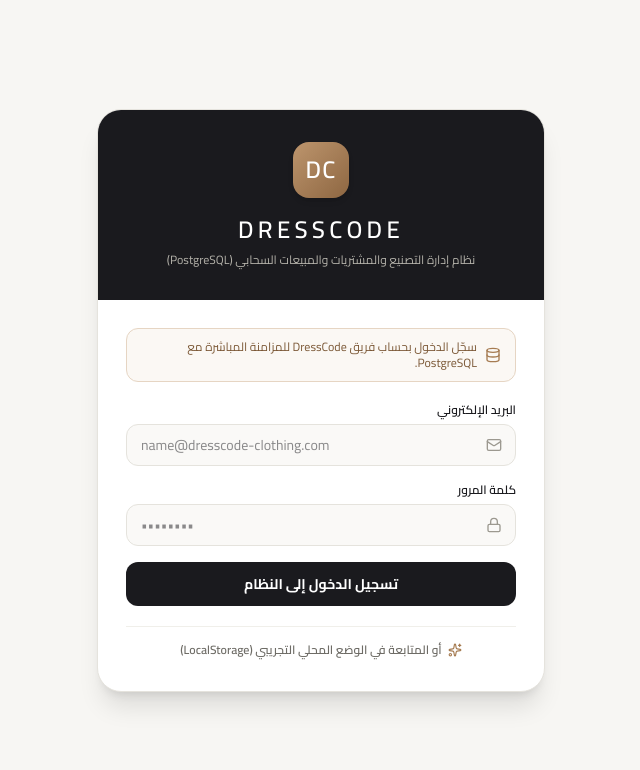
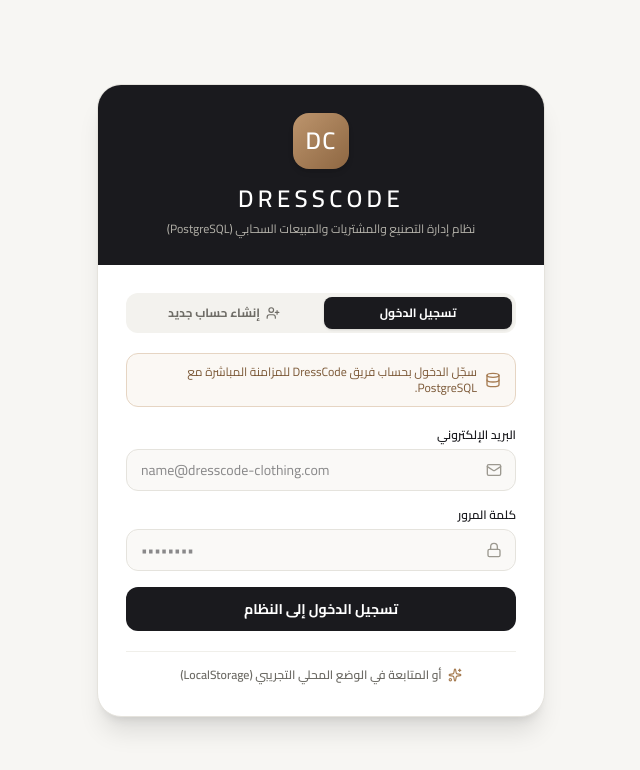
Before and after one commit to hsileem85/dresscode-erp, a React (Vite) app: page / in a window 1280 px wide. Shown: the top 770 px of the page, without its empty margins (350-990 px from the left). Built offline with nearby package versions, Linux system fonts and the light colour scheme; no server answers; a web font is replaced by a local one.

Commit message:
Add self-service Sign Up tab directly inside DressCode ERP login screen

```diff
--- a/src/components/auth/LoginScreen.tsx
+++ b/src/components/auth/LoginScreen.tsx
@@ -1,5 +1,5 @@
 import React, { useState } from 'react';
-import { Database, Lock, Mail, Sparkles } from 'lucide-react';
+import { CheckCircle2, Database, Lock, Mail, Sparkles, UserPlus } from 'lucide-react';
 import { supabase } from '../../lib/supabase';
 
 interface LoginScreenProps {
@@ -7,27 +7,59 @@ interface LoginScreenProps {
 }
 
 export const LoginScreen: React.FC<LoginScreenProps> = ({ onContinueOffline }) => {
+  const [mode, setMode] = useState<'signin' | 'signup'>('signin');
   const [email, setEmail] = useState('');
   const [password, setPassword] = useState('');
   const [loading, setLoading] = useState(false);
   const [error, setError] = useState<string | null>(null);
+  const [info, setInfo] = useState<string | null>(null);
 
   const handleSubmit = async (e: React.FormEvent) => {
     e.preventDefault();
     if (!supabase) return;
     setLoading(true);
     setError(null);
+    setInfo(null);
     try {
+      if (mode === 'signup') {
+        if (password.length < 6) {
+          setError('يجب أن تكون كلمة المرور 6 أحرف على الأقل.');
+          return;
+        }
+        const { data, error: signUpError } = await supabase.auth.signUp({
+          email: email.trim(),
+          password,
+        });
+        if (signUpError) {
+          setError(signUpError.message);
+          return;
+        }
+        if (data.session) {
+          // Signed in automatically (email confirmation disabled)
+          return;
+        }
+        setInfo(
+          'تم إنشاء الحساب بنجاح! افتح بريدك الإلكتروني واضغط على رابط التفعيل من Supabase، ثم عد وسجّل الدخول.'
+        );
+        setMode('signin');
+      } else {
         const { error: authError } = await supabase.auth.signInWithPassword({
           email: email.trim(),
           password,
         });
         if (authError) {
+          if (authError.message === 'Invalid login credentials') {
             setError(
-          authError.message === 'Invalid login credentials'
-            ? 'البريد الإلكتروني أو كلمة المرور غير صحيحة.'
-            : authError.message
+              'البريد الإلكتروني أو كلمة المرور غير صحيحة. إذا لم تنشئ حساباً بعد، اختر "إنشاء حساب جديد".'
             );
+          } else if (authError.message.toLowerCase().includes('email not confirmed')) {
+            setError(
+              'يرجى تفعيل حسابك أولاً من خلال الضغط على رابط التفعيل المرسل إلى بريدك الإلكتروني.'
+            );
+          } else {
+            setError(authError.message);
+          }
+        }
       }
     } catch {
       setError('تعذر الاتصال بخادم Supabase.');
@@ -39,8 +71,8 @@ export const LoginScreen: React.FC<LoginScreenProps> = ({ onContinueOffline }) =
   return (
     <div className="min-h-screen bg-[#F7F6F3] flex items-center justify-center p-4">
       <div className="w-full max-w-md bg-white rounded-3xl border border-[#E5E3DD] shadow-xl overflow-hidden">
-        <div className="bg-[#1A1A1E] text-white px-8 py-8 text-center">
-          <div className="w-14 h-14 mx-auto rounded-2xl bg-gradient-to-br from-[#BD956D] to-[#8E6742] flex items-center justify-center shadow-md mb-4">
+        <div className="bg-[#1A1A1E] text-white px-8 py-7 text-center">
+          <div className="w-14 h-14 mx-auto rounded-2xl bg-gradient-to-br from-[#BD956D] to-[#8E6742] flex items-center justify-center shadow-md mb-3.5">
             <span
               className="text-white text-2xl font-semibold tracking-wider"
               style={{ fontFamily: 'var(--font-display)' }}
@@ -60,10 +92,55 @@ export const LoginScreen: React.FC<LoginScreenProps> = ({ onContinueOffline }) =
         </div>
 
         <div className="p-7 space-y-5">
+          {/* Sign In / Sign Up Switch */}
+          <div className="grid grid-cols-2 gap-1.5 rounded-xl bg-[#F3F2EE] p-1">
+            <button
+              type="button"
+              onClick={() => {
+                setMode('signin');
+                setError(null);
+              }}
+              className={`py-2 rounded-lg text-xs font-bold transition-all cursor-pointer ${
+                mode === 'signin'
+                  ? 'bg-[#1A1A1E] text-white shadow-sm'
+                  : 'text-[#6E6C66] hover:text-[#1A1A1E]'
+              }`}
+            >
+              تسجيل الدخول
+            </button>
+            <button
+              type="button"
+              onClick={() => {
+                setMode('signup');
+                setError(null);
+                setInfo(null);
+              }}
+              className={`py-2 rounded-lg text-xs font-bold transition-all cursor-pointer inline-flex items-center justify-center gap-1.5 ${
+                mode === 'signup'
+                  ? 'bg-[#A67C52] text-white shadow-sm'
+                  : 'text-[#6E6C66] hover:text-[#1A1A1E]'
+              }`}
+            >
+              <UserPlus className="w-3.5 h-3.5" />
+              <span>إنشاء حساب جديد</span>
+            </button>
+          </div>
+
           <div className="flex items-center gap-2 text-xs text-[#7B5836] bg-[#FBF8F4] border border-[#E6D5C3] rounded-xl px-3.5 py-2.5">
             <Database className="w-4 h-4 text-[#A67C52] shrink-0" />
-            <span>سجّل الدخول بحساب فريق DressCode للمزامنة المباشرة مع PostgreSQL.</span>
+            <span>
+              {mode === 'signup'
+                ? 'أنشئ حساب DressCode الخاص بك الآن مباشرة — سيتم ربطه تلقائياً بقاعدة بيانات PostgreSQL.'
+                : 'سجّل الدخول بحساب فريق DressCode للمزامنة المباشرة مع PostgreSQL.'}
+            </span>
           </div>
+
+          {info && (
+            <div className="rounded-xl bg-emerald-50 border border-emerald-200 px-3.5 py-2.5 text-xs font-semibold text-emerald-800 flex items-start gap-2">
+              <CheckCircle2 className="w-4 h-4 shrink-0 mt-0.5" />
+              <span>{info}</span>
+            </div>
+          )}
 
           {error && (
             <div className="rounded-xl bg-red-50 border border-red-200 px-3.5 py-2.5 text-xs font-semibold text-red-700">
@@ -92,13 +169,14 @@ export const LoginScreen: React.FC<LoginScreenProps> = ({ onContinueOffline }) =
 
             <div>
               <label className="block text-xs font-semibold text-[#1A1A1E] mb-1.5">
-                كلمة المرور
+                كلمة المرور {mode === 'signup' && <span className="text-[#6E6C66] font-normal">(6 أحرف على الأقل)</span>}
               </label>
               <div className="relative">
                 <Lock className="w-4 h-4 text-[#9C9990] absolute right-3.5 top-1/2 -translate-y-1/2" />
                 <input
                   type="password"
                   required
+                  minLength={6}
                   dir="ltr"
                   value={password}
                   onChange={(e) => setPassword(e.target.value)}
@@ -111,9 +189,17 @@ export const LoginScreen: React.FC<LoginScreenProps> = ({ onContinueOffline }) =
             <button
               type="submit"
               disabled={loading}
-              className="w-full rounded-xl bg-[#1A1A1E] hover:bg-[#2E2E35] text-white text-sm font-bold py-3 transition-colors cursor-pointer disabled:opacity-60"
+              className={`w-full rounded-xl text-white text-sm font-bold py-3 transition-colors cursor-pointer disabled:opacity-60 ${
+                mode === 'signup'
+                  ? 'bg-[#A67C52] hover:bg-[#8E6742]'
+                  : 'bg-[#1A1A1E] hover:bg-[#2E2E35]'
+              }`}
             >
-              {loading ? 'جاري تسجيل الدخول...' : 'تسجيل الدخول إلى النظام'}
+              {loading
+                ? 'جاري التنفيذ...'
+                : mode === 'signup'
+                ? 'إنشاء الحساب الآن'
+                : 'تسجيل الدخول إلى النظام'}
             </button>
           </form>
 
```
Lines whose indentation alone changed are shown as unchanged.
